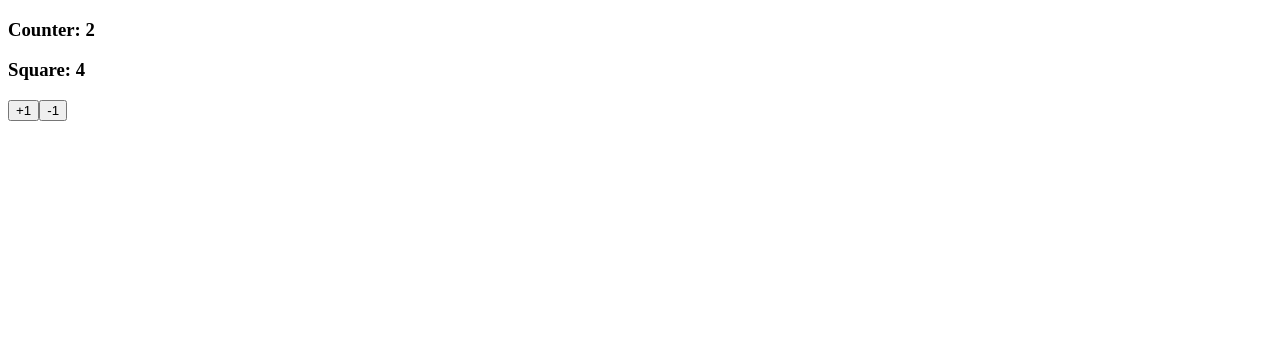
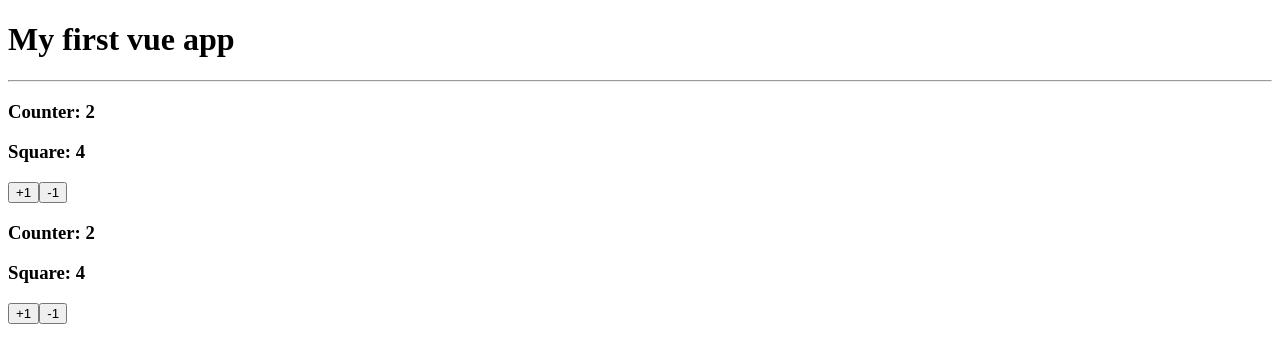
Before and after one commit to JaviKo500/03-indecision-app-vue, a Vue app: page / in a window 1280 px wide. Shown: the top 362 px of the page. Built offline with nearby package versions, Linux system fonts and the light colour scheme; the HTML template or start-up script is replaced by a standard one.

Commit message:
first component

```diff
--- a/src/App.vue
+++ b/src/App.vue
@@ -1,35 +1,9 @@
 <template>
-   <section>
-      <h3>Counter: {{  counter  }}</h3>
-      <h3>Square: {{ squareCounter }}</h3>
-      <div>
-         <!-- <button @click="increment">+1</button>
-         <button @click="decrement">-1</button> -->
-         <button @click="counter++">+1</button>
-         <button @click="counter--">-1</button>
-      </div>
-   </section>
+   <h1>My first vue app</h1>
+   <hr>
+   <MyCounter/>
+   <MyCounter/>
 </template>
-
 <script lang="ts" setup>
-   import { computed, ref } from 'vue';
-   const counter = ref(2);
-   const squareCounter =  computed(() => counter.value * counter.value);
-
-   // function increment() {
-   //    counter.value++;
-   // }
-
-   // function decrement() {
-   //    counter.value--;
-   // }
-
+   import MyCounter from './components/MyCounter.vue';
 </script>
-<style scoped >
-h1 {
-  color: red;
-}
-body {
-  background-color: black;
-}
-</style>
--- /dev/null
+++ b/src/components/MyCounter.vue
@@ -0,0 +1,35 @@
+<template>
+   <section>
+      <h3>Counter: {{  counter  }}</h3>
+      <h3>Square: {{ squareCounter }}</h3>
+      <div>
+         <!-- <button @click="increment">+1</button>
+         <button @click="decrement">-1</button> -->
+         <button @click="counter++">+1</button>
+         <button @click="counter--">-1</button>
+      </div>
+   </section>
+</template>
+
+<script lang="ts" setup>
+   import { computed, ref } from 'vue';
+   const counter = ref(2);
+   const squareCounter =  computed(() => counter.value * counter.value);
+
+   // function increment() {
+   //    counter.value++;
+   // }
+
+   // function decrement() {
+   //    counter.value--;
+   // }
+
+</script>
+<style scoped >
+h1 {
+  color: red;
+}
+body {
+  background-color: black;
+}
+</style>
```
